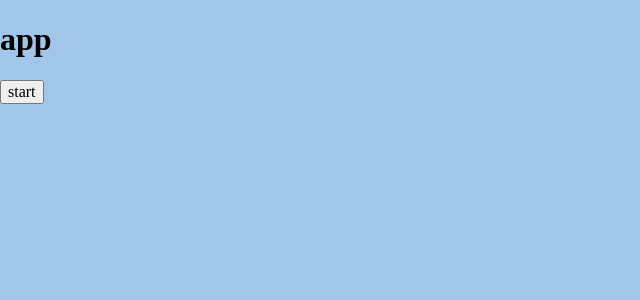
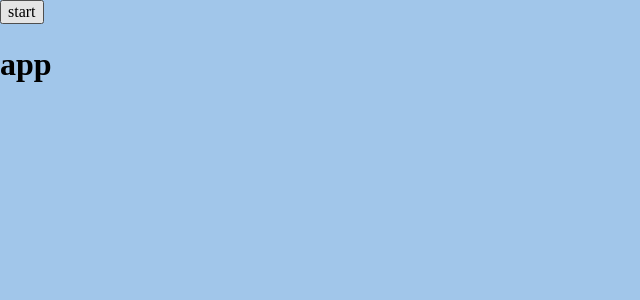
Before and after one commit to shannonmoranetz/ctrl-app, a React (Create React App) app: page / in a window 1280 px wide. Shown: the top 300 px of the page, without its empty margins (0-640 px from the left). Built offline with nearby package versions, Linux system fonts and the light colour scheme.

Commit message:
Change background color upon splash toggle

```diff
--- a/src/components/App.js
+++ b/src/components/App.js
@@ -22,14 +22,14 @@ export default class App extends Component {
   render() {
     if (this.state.renderSplash) {
       return (
-        <div>
+        <div className="splash-container">
+          <Splash toggleSplash={this.toggleSplash}/>
           <h1 className="app-title">app</h1>
-          <Splash toggleSplash={this.toggleSplash}/>
         </div>
       )
     } else {
       return(
-        <div>
+        <div className="app-container">
           <Message />
           <Button />
           <Options toggleSplash={this.toggleSplash}/>
--- a/src/styles/App.scss
+++ b/src/styles/App.scss
@@ -1,3 +1,7 @@
 body {
   background-color: $app-bg-color;
 }
+
+.app-title {
+
+}
--- a/src/styles/Splash.scss
+++ b/src/styles/Splash.scss
@@ -0,0 +1,4 @@
+.splash-container {
+  background-color: $splash-bg-color;
+  height: 100vh;
+}
--- a/src/styles/_variables.scss
+++ b/src/styles/_variables.scss
@@ -1,5 +1,5 @@
-$splash-bg-color: #04080F;
-$app-bg-color: #A1C6EA;
+$app-bg-color: #04080F;
+$splash-bg-color: #A1C6EA;
 $button-color: #9EFFE8;
 $border-color: #BBD1EA;
 $message-color: #FFDBF3;
```
